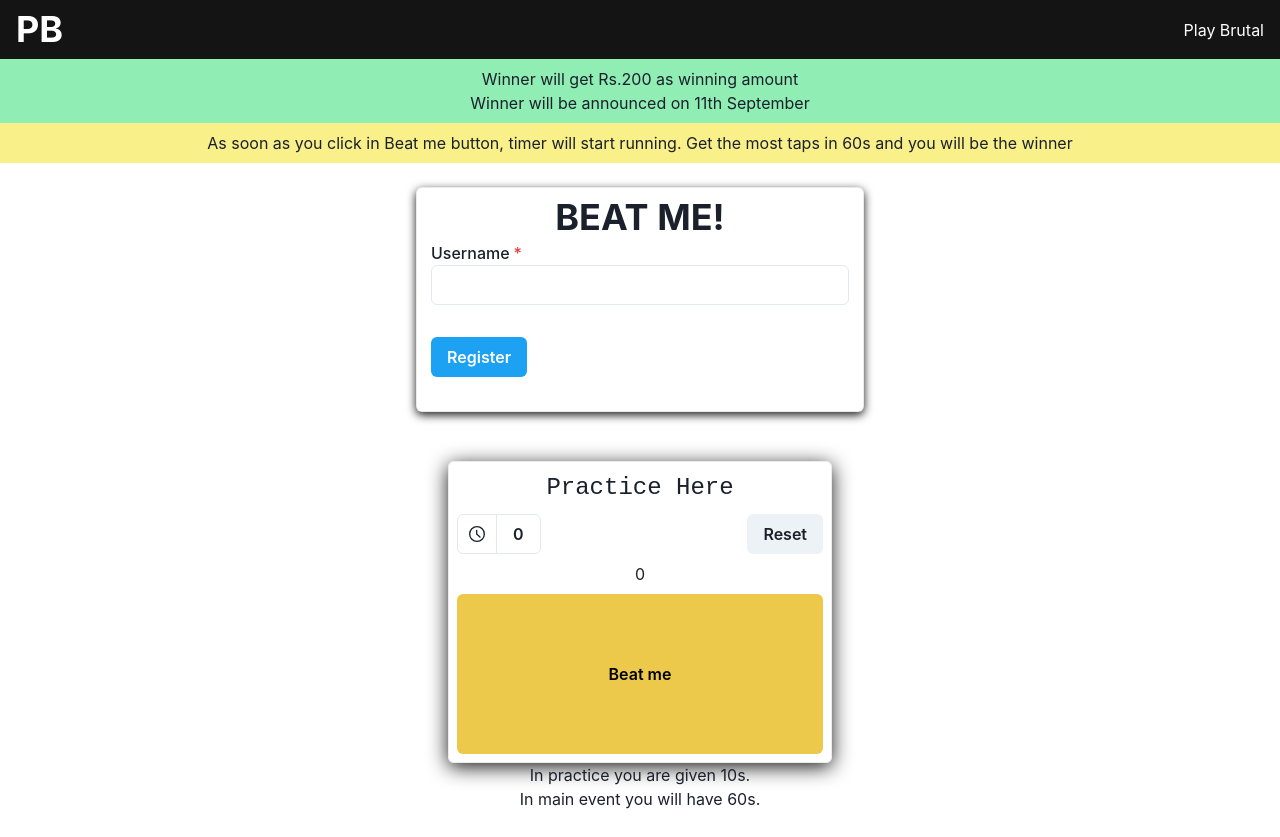
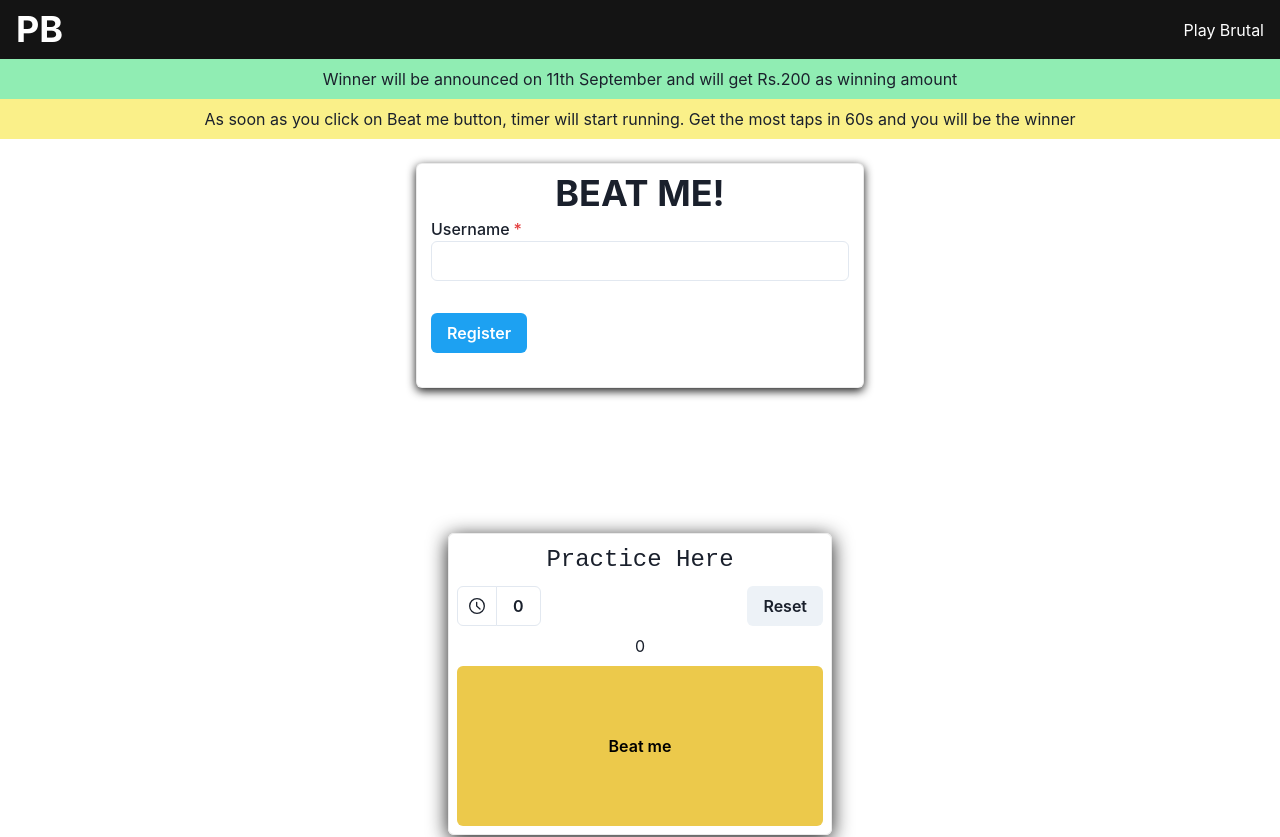
Before and after one commit to LanceParker-007/pb-frontend, a React (Create React App) app: page / in a window 1280 px wide. Shown: the top 837 px of the page. Built offline with nearby package versions, Linux system fonts and the light colour scheme.

Commit message:
Frontend version 1 done

```diff
--- a/src/Components/ContactForm.jsx
+++ b/src/Components/ContactForm.jsx
@@ -58,6 +58,7 @@ const ContactForm = () => {
       px={2}
       display={"flex"}
       justifyContent={"center"}
+      mb={"6rem"}
     >
       <Box
         border={"1px"}
--- a/src/Components/Header.jsx
+++ b/src/Components/Header.jsx
@@ -19,12 +19,12 @@ const Header = () => {
         <Text>Play Brutal</Text>
       </Box>
       <Text p={2} bg={"whatsapp.200"} textAlign={"center"}>
-        Winner will get Rs.200 as winning amount
+        Winner will be announced on 11th September and will get Rs.200 as
+        winning amount
         <br />
-        Winner will be announced on 11th September
       </Text>
       <Text bg={"yellow.200"} textAlign={"center"} p={2}>
-        As soon as you click in Beat me button, timer will start running. Get
+        As soon as you click on Beat me button, timer will start running. Get
         the most taps in 60s and you will be the winner
       </Text>
     </>
```
